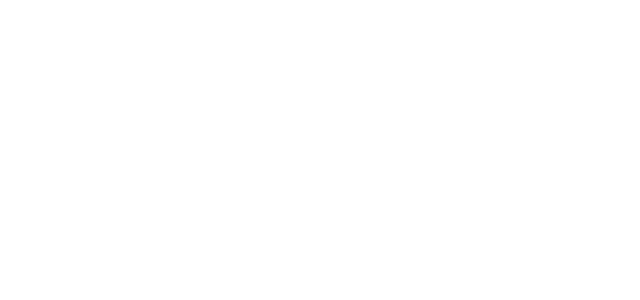
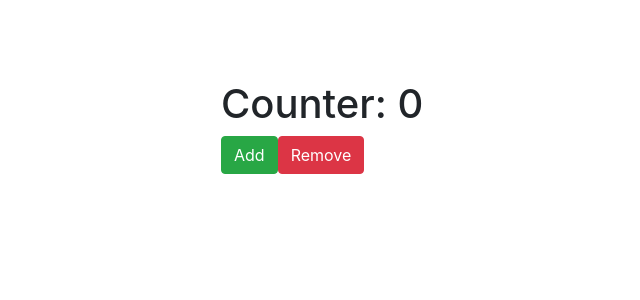
Before and after one commit to smaffy/react-hooks, a React (Create React App) app: page / in a window 1280 px wide. Shown: the top 300 px of the page, without its empty margins (119-759 px from the left). Built offline with nearby package versions, Linux system fonts and the light colour scheme.

Commit message:
1.1 useState

```diff
--- a/src/App.js
+++ b/src/App.js
@@ -1,12 +1,26 @@
-import React from 'react';
+import React, {useState} from 'react';
 
 
 function App() {
-  return (
-    <div>
+    const [counter, setCounter] = useState(0)
 
-    </div>
-  );
+    function increment() {
+        setCounter(counter + 1)
+    }
+
+    function decrement() {
+        setCounter(counter - 1)
+    }
+
+    return (
+        <div className="wrapper">
+            <div>
+                <h1>Counter: {counter}</h1>
+                <button onClick={increment} className="btn btn-success">Add</button>
+                <button onClick={decrement} className="btn btn-danger">Remove</button>
+            </div>
+        </div>
+    );
 }
 
 export default App;
--- a/src/index.css
+++ b/src/index.css
@@ -11,3 +11,9 @@
   font-family: source-code-pro, Menlo, Monaco, Consolas, 'Courier New',
     monospace;
 }
+
+.wrapper {
+  padding-top: 5rem;
+  margin: 0 auto;
+  width: 600px;
+}
```
Also changed, not shown: readme.txt (added), 1 other file (tests, documents, lock files or other folders).
